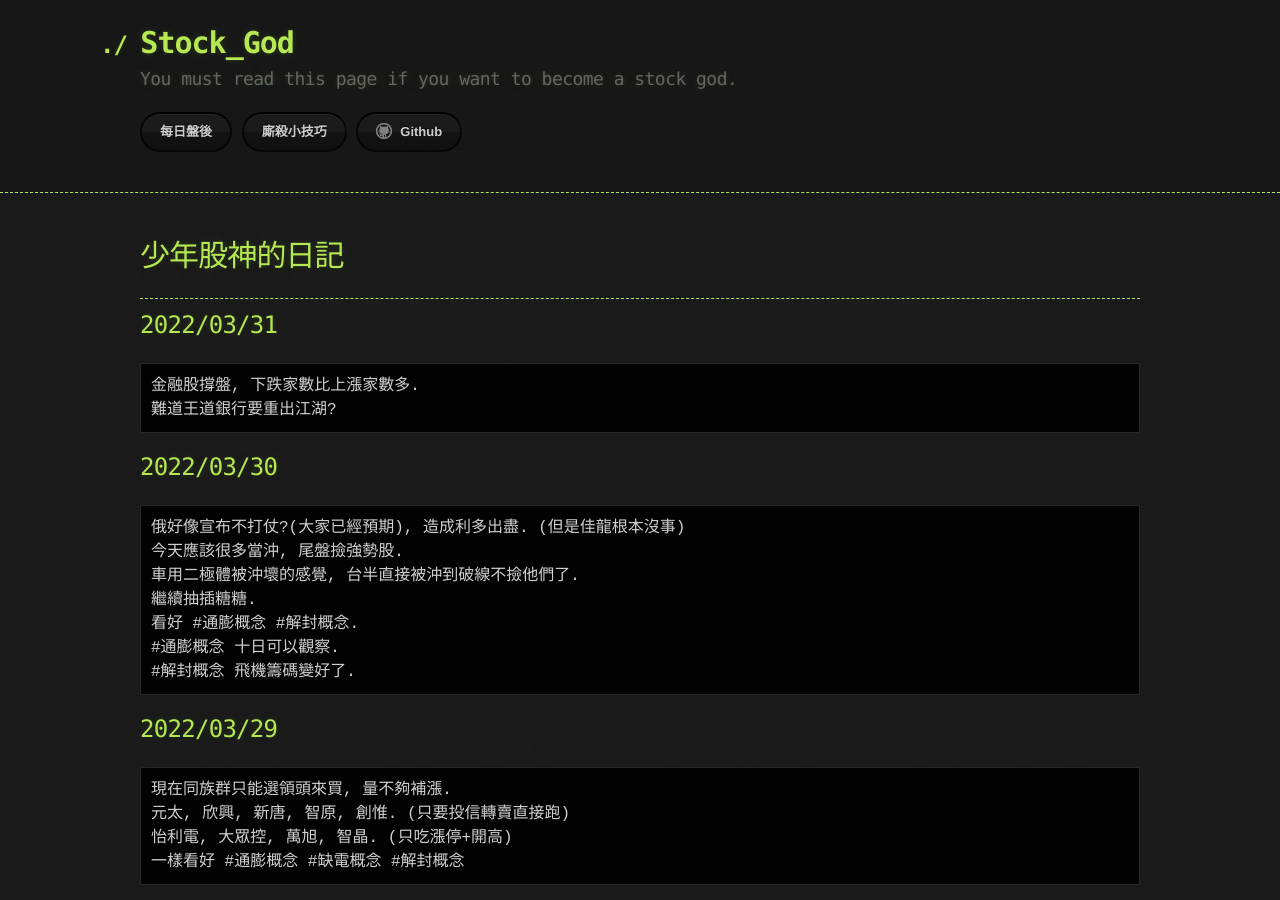
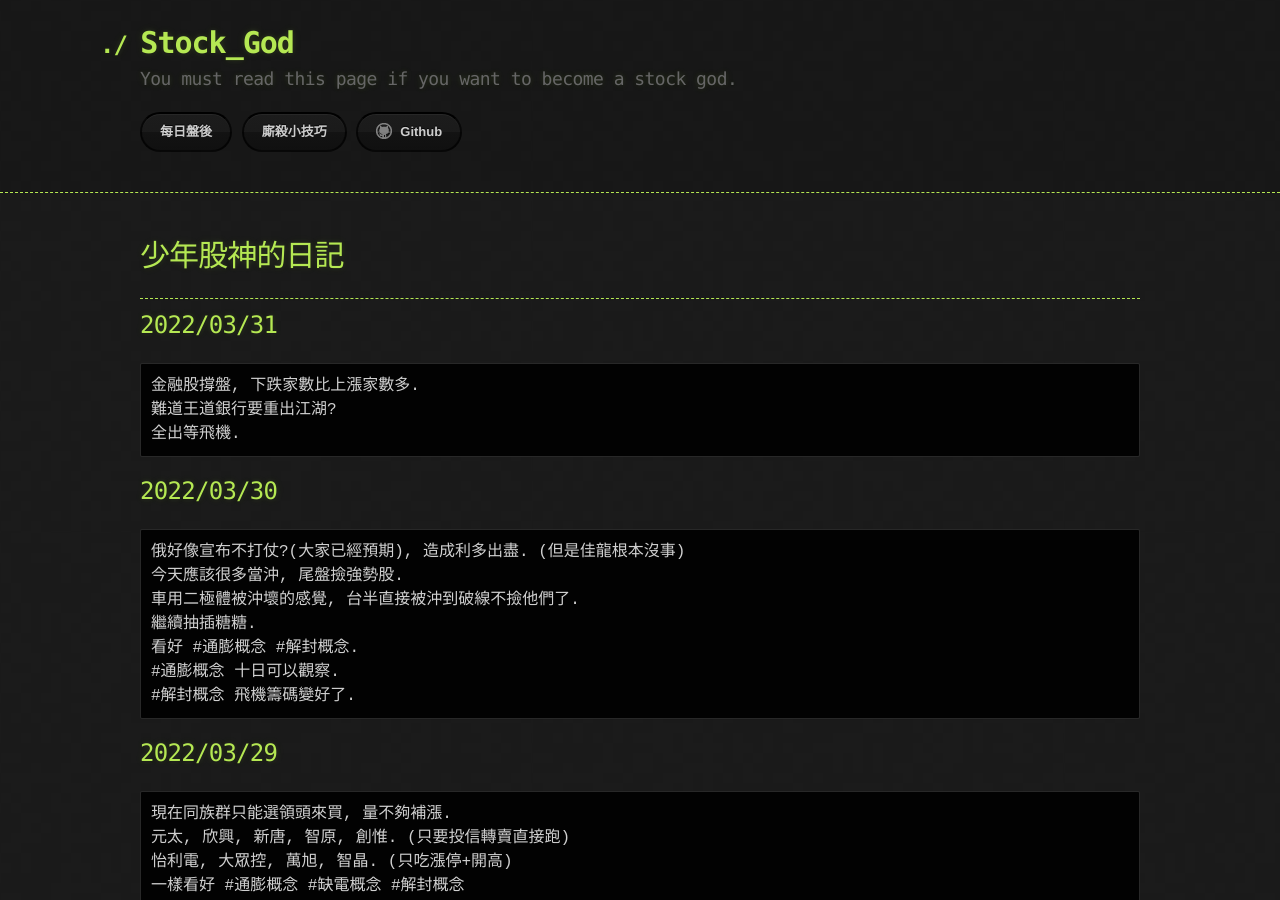
Before and after one commit to lepg5487/Stock_God, a Jekyll site: the page built from index.md, in a window 1280 px wide and 900 px high. Built offline with Jekyll 4.4.1, drawn with Linux system fonts in a browser that asks for light colours; our own code applies the rules of GitHub Pages for plain Markdown files.

Commit message:
Update index.md

````diff
--- a/index.md
+++ b/index.md
@@ -10,6 +10,7 @@ layout: testlayouts
 ```
 金融股撐盤, 下跌家數比上漲家數多.
 難道王道銀行要重出江湖?
+全出等飛機.
 ```
 
 ## 2022/03/30
````
